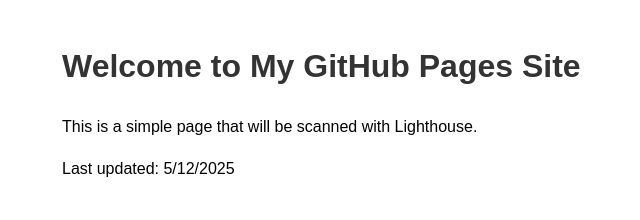
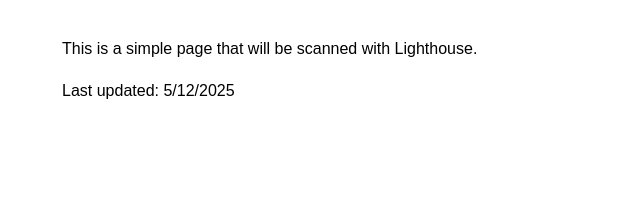
Before and after one commit to saalagneeggs/aws-webhook, a plain HTML site: page index.html in a window 1280 px wide. Shown: the whole page, without its empty margins (128-768 px from the left). Drawn offline with Linux system fonts and the light colour scheme.

Commit message:
remove- h1

```diff
--- a/index.html
+++ b/index.html
@@ -18,7 +18,7 @@
     </style>
 </head>
 <body>
-<h1>Welcome to My GitHub Pages Site</h1>
+
 <p>This is a simple page that will be scanned with Lighthouse.</p>
 <p>Last updated: <span id="date"></span></p>
 
```
